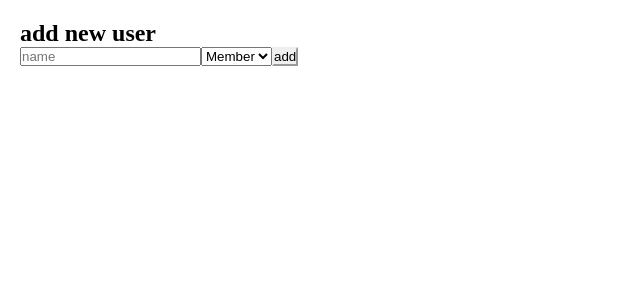
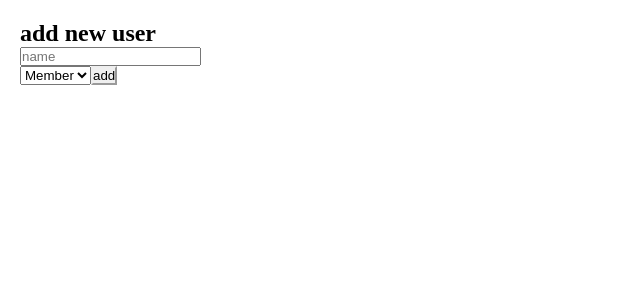
Before and after one commit to HasanKazemi/Team-Task-Management, a React (Vite) app: page /add-user in a window 1280 px wide. Shown: the top 300 px of the page, without its empty margins (0-640 px from the left). Built offline with nearby package versions, Linux system fonts and the light colour scheme.

Commit message:
customInput added

```diff
--- /dev/null
+++ b/src/components/customInput.tsx
@@ -0,0 +1,25 @@
+import React from 'react';
+
+interface CustomInputProps {
+  name: string;
+  value: string;
+  placeholder?: string;
+  onChange: (e: React.ChangeEvent<HTMLInputElement>) => void;
+  required?: boolean;
+}
+
+const CustomInput: React.FC<CustomInputProps> = ({ name, value, placeholder, onChange, required }) => {
+  return (
+    <div>
+      <input
+        type="text"
+        name={name}
+        value={value}
+        placeholder={placeholder}
+        onChange={onChange}
+        required={required}
+      />
+    </div>
+  );
+};
+export default CustomInput;
--- a/src/pages/AddUserPage.tsx
+++ b/src/pages/AddUserPage.tsx
@@ -2,6 +2,7 @@ import React, { useState } from 'react';
 import { User } from '../types';
 import { useDispatch, useSelector } from 'react-redux';
 import { userActions } from '../redux/slices/UserSlice';
+import CustomInput from '../components/customInput';
 
 const AddUserPage: React.FC = () => {
   const [formData, setFormData] = useState({
@@ -32,7 +33,7 @@ const handleChange = (e: React.ChangeEvent<HTMLSelectElement | HTMLInputElement>
     <div style={{ padding: '20px' }}>
       <h2>add new user</h2>
       <form onSubmit={handleSubmit}>
-        <input name="name" placeholder="name" value={formData.name} onChange={handleChange} required />
+        <CustomInput name="name" placeholder="name" value={formData.name} onChange={handleChange} required />
         <select name="role" defaultValue={"member"} value={formData.role} onChange={handleChange}>
           <option value="admin">Admin</option>
           <option value="member">Member</option>
```
